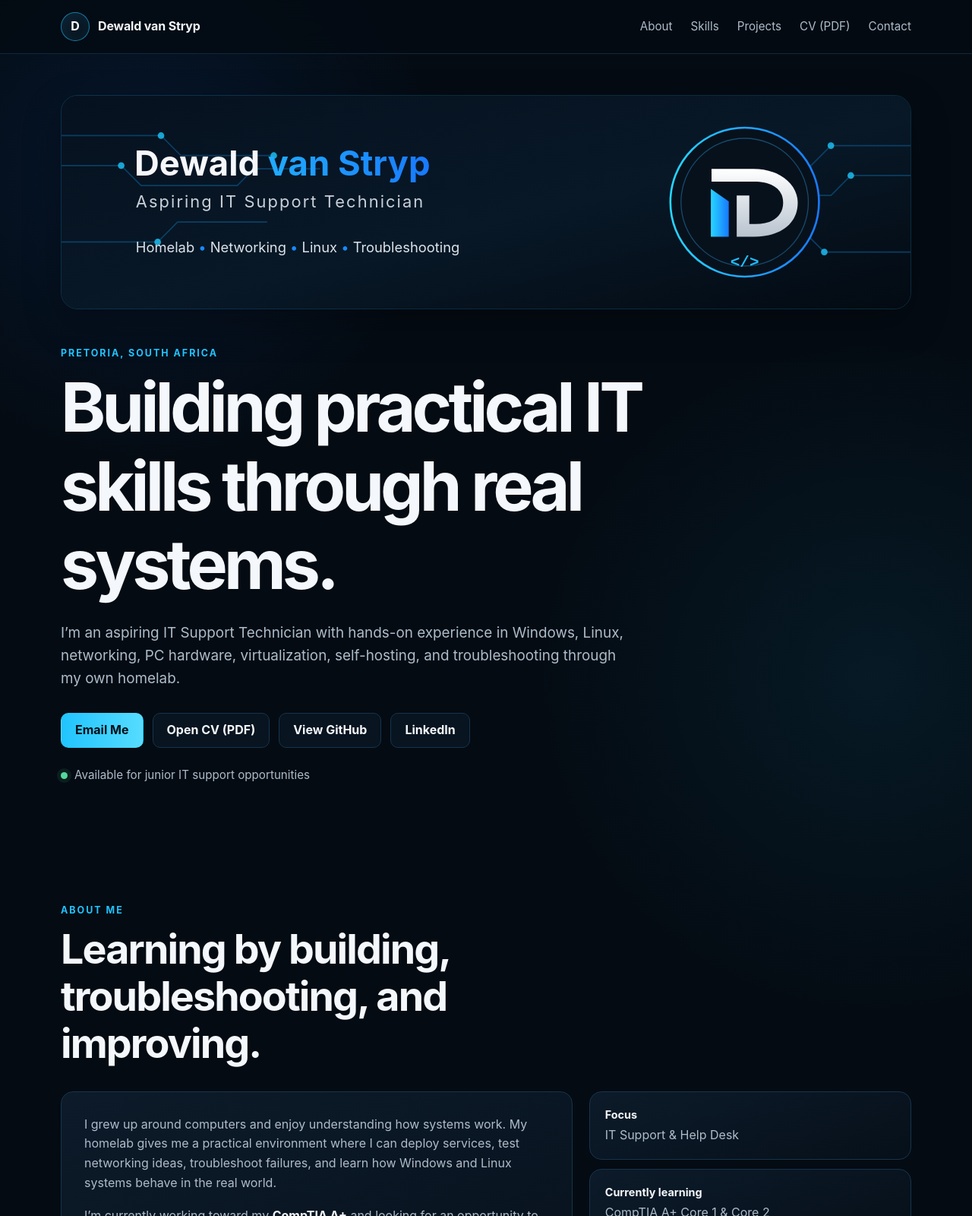
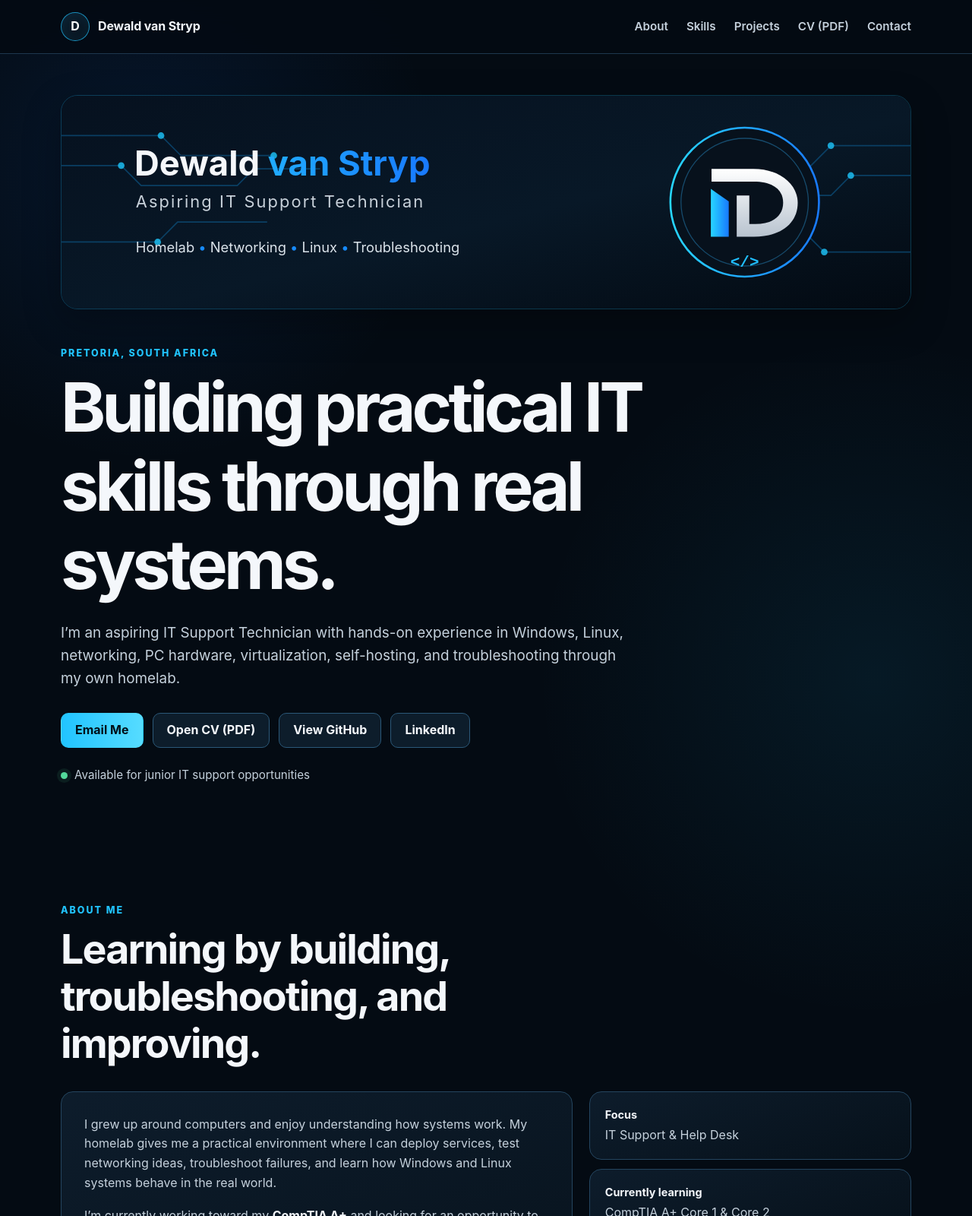
Before and after one commit to dewaldvanstryp/dewaldvanstryp.github.io, a plain HTML site: page index.html in a window 1280 px wide. Shown: the top 1600 px of the page at 76% size. Drawn offline with Linux system fonts and the light colour scheme.

Commit message:
Improve portfolio text contrast

```diff
--- a/styles.css
+++ b/styles.css
@@ -4,8 +4,8 @@
   --panel: #0b1826;
   --panel-2: #0e1d2d;
   --text: #f4f7fb;
-  --muted: #aebcca;
-  --line: #17344d;
+  --muted: #c5d1dc;
+  --line: #24455f;
   --blue: #21c4ff;
   --blue-2: #1977ff;
   --green: #52d99b;
@@ -29,35 +29,35 @@ a { color: inherit; }
 img { max-width: 100%; display: block; }
 
 .container { width: min(1120px, calc(100% - 40px)); margin: 0 auto; }
-.site-header { position: sticky; top: 0; z-index: 20; border-bottom: 1px solid rgba(23, 52, 77, 0.72); background: rgba(4, 11, 19, 0.86); backdrop-filter: blur(16px); }
+.site-header { position: sticky; top: 0; z-index: 20; border-bottom: 1px solid rgba(36, 69, 95, 0.78); background: rgba(4, 11, 19, 0.9); backdrop-filter: blur(16px); }
 .nav { min-height: 70px; display: flex; align-items: center; justify-content: space-between; gap: 24px; }
 .brand { display: inline-flex; align-items: center; gap: 11px; text-decoration: none; font-weight: 700; letter-spacing: -0.01em; }
-.brand-mark { width: 38px; height: 38px; display: grid; place-items: center; border-radius: 50%; border: 1px solid rgba(33, 196, 255, 0.6); background: linear-gradient(145deg, #0b1d2c, #07111b); color: white; box-shadow: inset 0 0 18px rgba(33, 196, 255, 0.08); }
+.brand-mark { width: 38px; height: 38px; display: grid; place-items: center; border-radius: 50%; border: 1px solid rgba(33, 196, 255, 0.7); background: linear-gradient(145deg, #0b1d2c, #07111b); color: white; box-shadow: inset 0 0 18px rgba(33, 196, 255, 0.08); }
 .nav-links { display: flex; flex-wrap: wrap; gap: 24px; }
-.nav-links a { color: var(--muted); text-decoration: none; font-size: 0.95rem; }
+.nav-links a { color: var(--muted); text-decoration: none; font-size: 0.95rem; font-weight: 600; }
 .nav-links a:hover { color: var(--text); }
 .hero { padding: 54px 0 72px; }
-.hero-banner { width: 100%; border-radius: 22px; border: 1px solid rgba(33, 196, 255, 0.18); box-shadow: var(--shadow); }
+.hero-banner { width: 100%; border-radius: 22px; border: 1px solid rgba(33, 196, 255, 0.24); box-shadow: var(--shadow); }
 .hero-copy { width: min(830px, 100%); padding: 48px 0 0; }
-.eyebrow { margin: 0 0 10px; color: var(--blue); font-weight: 700; text-transform: uppercase; letter-spacing: 0.16em; font-size: 0.78rem; }
+.eyebrow { margin: 0 0 10px; color: var(--blue); font-weight: 800; text-transform: uppercase; letter-spacing: 0.16em; font-size: 0.78rem; }
 h1, h2, h3 { line-height: 1.15; }
 h1 { margin: 0; max-width: 800px; font-size: clamp(2.55rem, 7vw, 5.7rem); letter-spacing: -0.055em; }
 h2 { margin: 0; max-width: 760px; font-size: clamp(2rem, 4.2vw, 3.4rem); letter-spacing: -0.035em; }
 h3 { margin: 0 0 10px; font-size: 1.2rem; }
 .hero-text { margin: 24px 0 0; max-width: 760px; color: var(--muted); font-size: clamp(1rem, 2vw, 1.18rem); }
 .hero-actions { display: flex; flex-wrap: wrap; gap: 12px; margin-top: 30px; }
-.button { display: inline-flex; align-items: center; justify-content: center; min-height: 46px; padding: 0 18px; border-radius: 10px; text-decoration: none; font-weight: 700; border: 1px solid var(--line); transition: transform 0.16s ease, border-color 0.16s ease, background 0.16s ease; }
+.button { display: inline-flex; align-items: center; justify-content: center; min-height: 46px; padding: 0 18px; border-radius: 10px; text-decoration: none; font-weight: 750; color: var(--text); border: 1px solid var(--line); transition: transform 0.16s ease, border-color 0.16s ease, background 0.16s ease, box-shadow 0.16s ease; }
 .button:hover { transform: translateY(-1px); }
 .button.primary { color: #001019; border-color: transparent; background: linear-gradient(90deg, var(--blue), #56dcff); }
-.button.secondary { background: rgba(11, 24, 38, 0.72); }
-.button.secondary:hover { border-color: rgba(33, 196, 255, 0.62); }
+.button.secondary { color: #f4f7fb; background: #0d1d2b; border-color: #2b5878; }
+.button.secondary:hover { border-color: #21c4ff; background: #102538; box-shadow: 0 0 0 1px rgba(33, 196, 255, 0.12); }
 .status-row { display: flex; align-items: center; gap: 9px; margin-top: 24px; color: var(--muted); font-size: 0.95rem; }
 .status-dot { width: 9px; height: 9px; border-radius: 50%; background: var(--green); box-shadow: 0 0 0 5px rgba(82, 217, 155, 0.09); }
 .section { padding: 84px 0; }
-.alt-section { border-top: 1px solid rgba(23, 52, 77, 0.52); border-bottom: 1px solid rgba(23, 52, 77, 0.52); background: rgba(8, 19, 31, 0.56); }
+.alt-section { border-top: 1px solid rgba(36, 69, 95, 0.58); border-bottom: 1px solid rgba(36, 69, 95, 0.58); background: rgba(8, 19, 31, 0.62); }
 .section-heading { margin-bottom: 32px; }
 .about-grid { display: grid; grid-template-columns: 1.35fr 0.85fr; gap: 22px; align-items: stretch; }
-.card, .project-card, .learning-card, .fact { border: 1px solid var(--line); background: linear-gradient(160deg, rgba(14, 29, 45, 0.88), rgba(7, 17, 27, 0.88)); border-radius: 16px; }
+.card, .project-card, .learning-card, .fact { border: 1px solid var(--line); background: linear-gradient(160deg, rgba(14, 29, 45, 0.94), rgba(7, 17, 27, 0.94)); border-radius: 16px; }
 .large-card { padding: 30px; }
 .large-card p { margin: 0 0 18px; color: var(--muted); }
 .large-card p:last-child { margin-bottom: 0; }
@@ -71,19 +71,19 @@ h3 { margin: 0 0 10px; font-size: 1.2rem; }
 .skill-card p { margin: 0; color: var(--muted); }
 .project-grid { display: grid; grid-template-columns: repeat(2, minmax(0, 1fr)); gap: 18px; }
 .project-card { padding: 27px; min-height: 250px; display: flex; flex-direction: column; justify-content: space-between; }
-.project-card.featured { grid-column: span 2; min-height: 300px; background: linear-gradient(150deg, rgba(10, 31, 48, 0.96), rgba(6, 15, 24, 0.96)), radial-gradient(circle at 85% 20%, rgba(33, 196, 255, 0.18), transparent 20rem); }
+.project-card.featured { grid-column: span 2; min-height: 300px; background: linear-gradient(150deg, rgba(10, 31, 48, 0.98), rgba(6, 15, 24, 0.98)), radial-gradient(circle at 85% 20%, rgba(33, 196, 255, 0.18), transparent 20rem); }
 .project-card p { margin: 0; max-width: 760px; color: var(--muted); }
-.project-label { display: inline-block; margin-bottom: 12px; color: var(--blue); font-size: 0.78rem; text-transform: uppercase; letter-spacing: 0.13em; font-weight: 700; }
-.text-link { margin-top: 24px; text-decoration: none; color: var(--blue); font-weight: 700; }
+.project-label { display: inline-block; margin-bottom: 12px; color: var(--blue); font-size: 0.78rem; text-transform: uppercase; letter-spacing: 0.13em; font-weight: 800; }
+.text-link { margin-top: 24px; text-decoration: none; color: var(--blue); font-weight: 750; }
 .learning-wrap { display: grid; gap: 4px; }
 .learning-card { padding: 24px; display: flex; align-items: center; justify-content: space-between; gap: 22px; }
 .learning-card p { margin: 0; color: var(--muted); max-width: 700px; }
-.learning-badge { flex: 0 0 auto; border: 1px solid rgba(33, 196, 255, 0.35); border-radius: 999px; padding: 7px 12px; color: var(--blue); background: rgba(33, 196, 255, 0.06); font-weight: 700; font-size: 0.86rem; }
+.learning-badge { flex: 0 0 auto; border: 1px solid rgba(33, 196, 255, 0.45); border-radius: 999px; padding: 7px 12px; color: var(--blue); background: rgba(33, 196, 255, 0.08); font-weight: 750; font-size: 0.86rem; }
 .contact-section { text-align: center; max-width: 900px; }
 .contact-section h2 { margin-left: auto; margin-right: auto; }
 .contact-section > p:not(.eyebrow) { color: var(--muted); max-width: 710px; margin: 22px auto 0; }
 .contact-actions { justify-content: center; }
-.footer { border-top: 1px solid rgba(23, 52, 77, 0.55); padding: 28px 0 38px; color: var(--muted); font-size: 0.88rem; }
+.footer { border-top: 1px solid rgba(36, 69, 95, 0.6); padding: 28px 0 38px; color: var(--muted); font-size: 0.88rem; }
 .footer-inner { display: flex; justify-content: space-between; gap: 18px; flex-wrap: wrap; }
 
 @media (max-width: 800px) {
```
